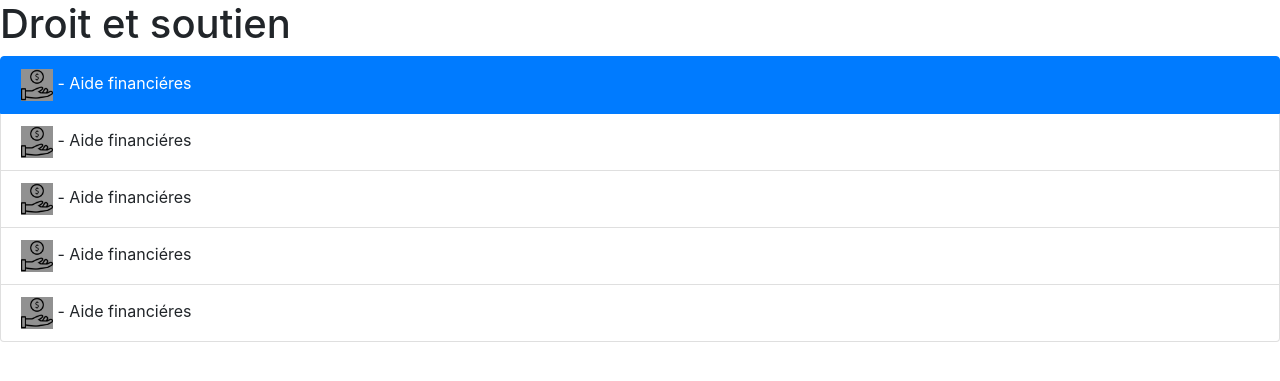
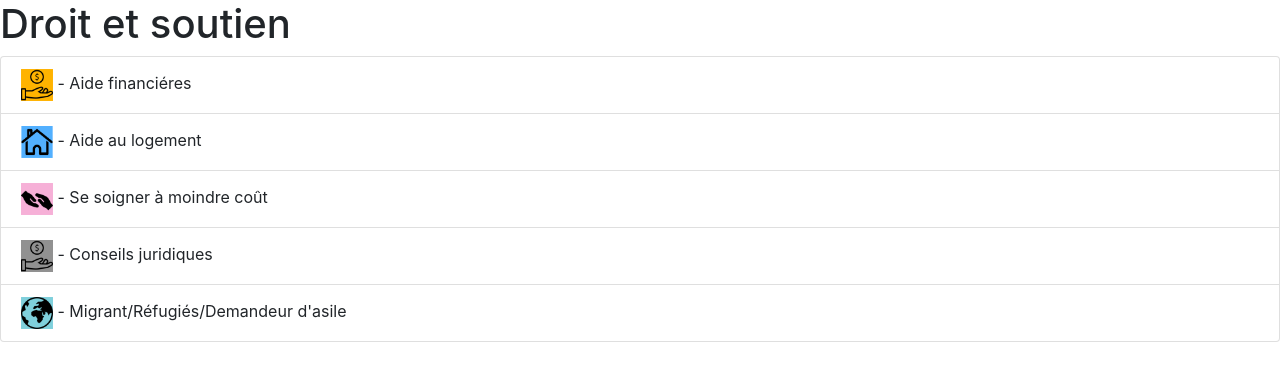
Before and after one commit to RLStrug/RapidPurpleTurtle, a PHP site: page /Droit_Soutien.php in a window 1280 px wide. Shown: the part 68-449 px from the top of the page. Run offline with PHP 8.4, Linux system fonts and the light colour scheme; the visitor is signed in with stand-in values (Sample User, id 1).

Commit message:
Droit et Soutien

```diff
--- a/Droit_Soutien.php
+++ b/Droit_Soutien.php
@@ -15,14 +15,13 @@
 
 <h1> Droit et soutien </h1>
 <ul class="list-group">
-  <li class="list-group-item active"><img src="./resources/gray_money.png" width=32 height="32" title="Bootstrap">  -  Aide financiéres</li>
-  <li class="list-group-item"><img src="./resources/gray_money.png" width=32 height="32" title="Bootstrap">  -  Aide financiéres</li>
-  <li class="list-group-item"><img src="./resources/gray_money.png" width=32 height="32" title="Bootstrap">  -  Aide financiéres</li>
-  <li class="list-group-item"><img src="./resources/gray_money.png" width=32 height="32" title="Bootstrap">  -  Aide financiéres</li>
-  <li class="list-group-item"><img src="./resources/gray_money.png" width=32 height="32" title="Bootstrap">  -  Aide financiéres</li>
+  <li class="list-group-item"><img src="./resources/money.png" width=32 height="32" title="Bootstrap">  -  Aide financiéres</li>
+  <li class="list-group-item"><img src="./resources/house.png" width=32 height="32" title="Bootstrap">  -  Aide au logement</li>
+  <li class="list-group-item"><img src="./resources/help.png" width=32 height="32" title="Bootstrap">  -  Se soigner à moindre coût</li>
+  <li class="list-group-item"><img src="./resources/gray_money.png" width=32 height="32" title="Bootstrap">  -  Conseils juridiques</li>
+  <li class="list-group-item"><img src="./resources/earth.png" width=32 height="32" title="Bootstrap">  -  Migrant/Réfugiés/Demandeur d'asile</li>
 </ul>
 
-<h2> </h2>
 
 <?php $content=ob_get_clean(); ?>
 
```
